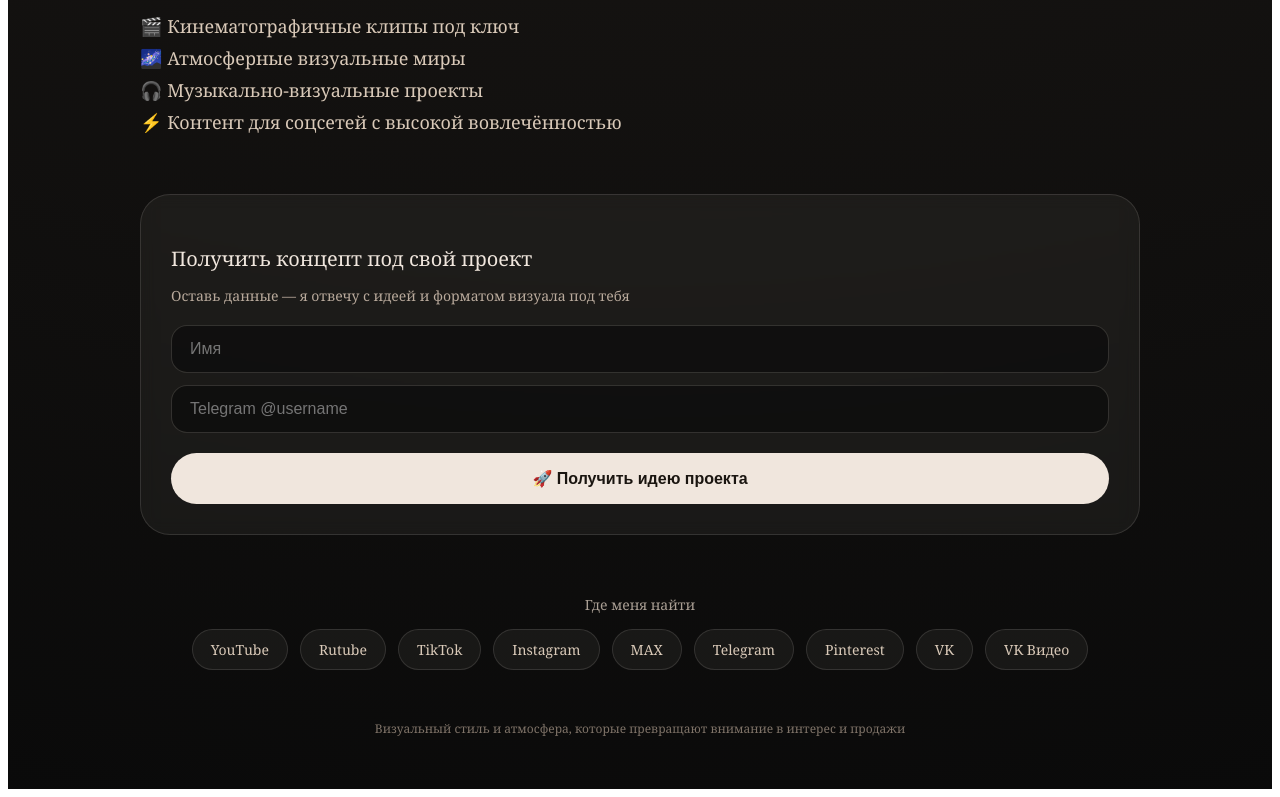
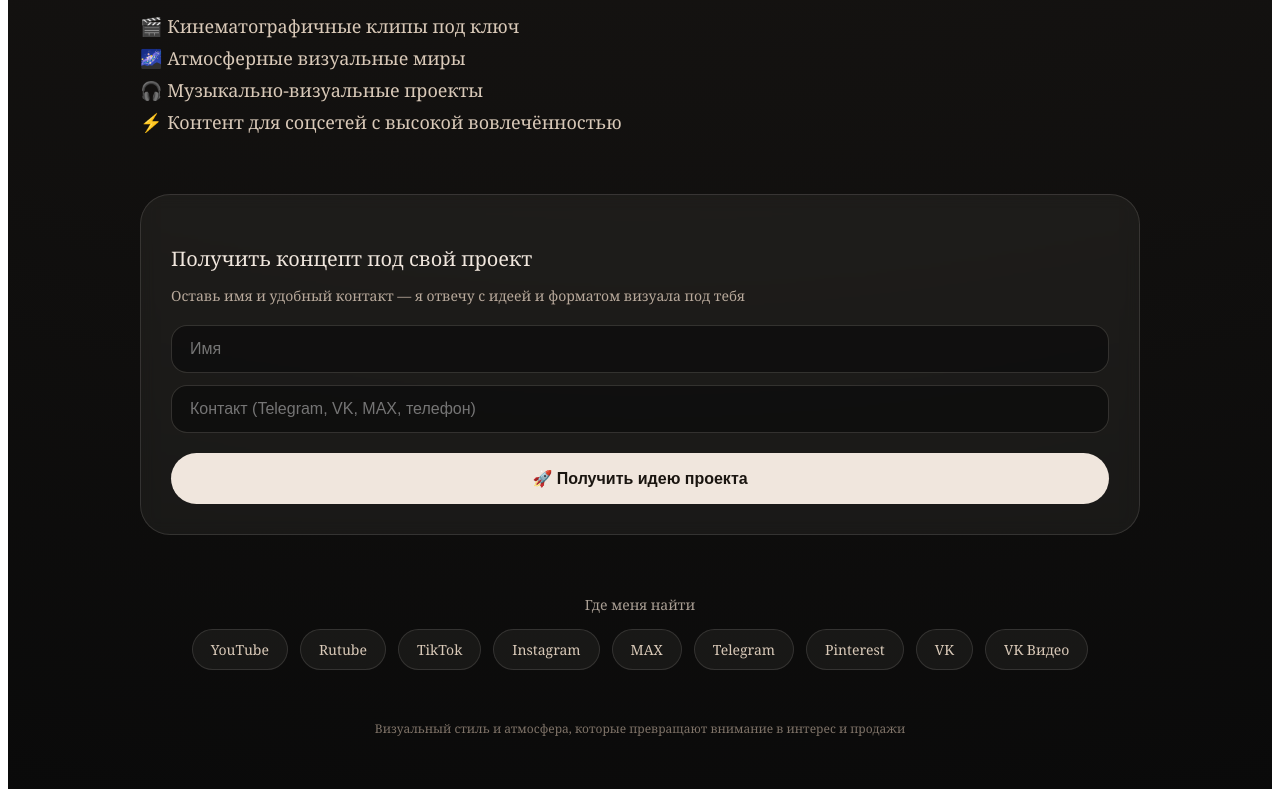
Before and after one commit to viktoriakacaran/energiya-v-kadre, a React (Create React App) app: page / in a window 1280 px wide. Shown: the part 1943-2740 px from the top of the page. Built offline with nearby package versions, Linux system fonts and the light colour scheme.

Commit message:
Update App.js

```diff
--- a/src/App.js
+++ b/src/App.js
@@ -2,10 +2,10 @@ import React, { useState } from "react";
 
 export default function App() {
   const [name, setName] = useState("");
-  const [tg, setTg] = useState("");
+  const [contact, setContact] = useState("");
 
   const sendLead = () => {
-    const message = `Новая заявка:%0AИмя: ${name}%0ATG: ${tg}`;
+    const message = `Новая заявка:%0AИмя: ${name}%0AКонтакт: ${contact}`;
     window.open(`https://t.me/energiya_v_kadre?text=${message}`);
   };
 
@@ -193,7 +193,7 @@ export default function App() {
           </div>
         </div>
 
-        {/* ФОРМА ЗАКАЗА */}
+        {/* ФОРМА ЗАКАЗА (новое поле для контакта) */}
         <div style={{
           marginBottom: "60px",
           background: "rgba(255,245,235,0.05)",
@@ -214,7 +214,7 @@ export default function App() {
             color: "#b9aa9c",
             marginBottom: "20px"
           }}>
-            Оставь данные — я отвечу с идеей и форматом визуала под тебя
+            Оставь имя и удобный контакт — я отвечу с идеей и форматом визуала под тебя
           </p>
 
           <div style={{
@@ -245,9 +245,9 @@ export default function App() {
                 color: "#f0e6dd",
                 fontSize: "16px"
               }}
-              placeholder="Telegram @username"
-              value={tg}
-              onChange={(e) => setTg(e.target.value)}
+              placeholder="Контакт (Telegram, VK, MAX, телефон)"
+              value={contact}
+              onChange={(e) => setContact(e.target.value)}
             />
           </div>
 
```
